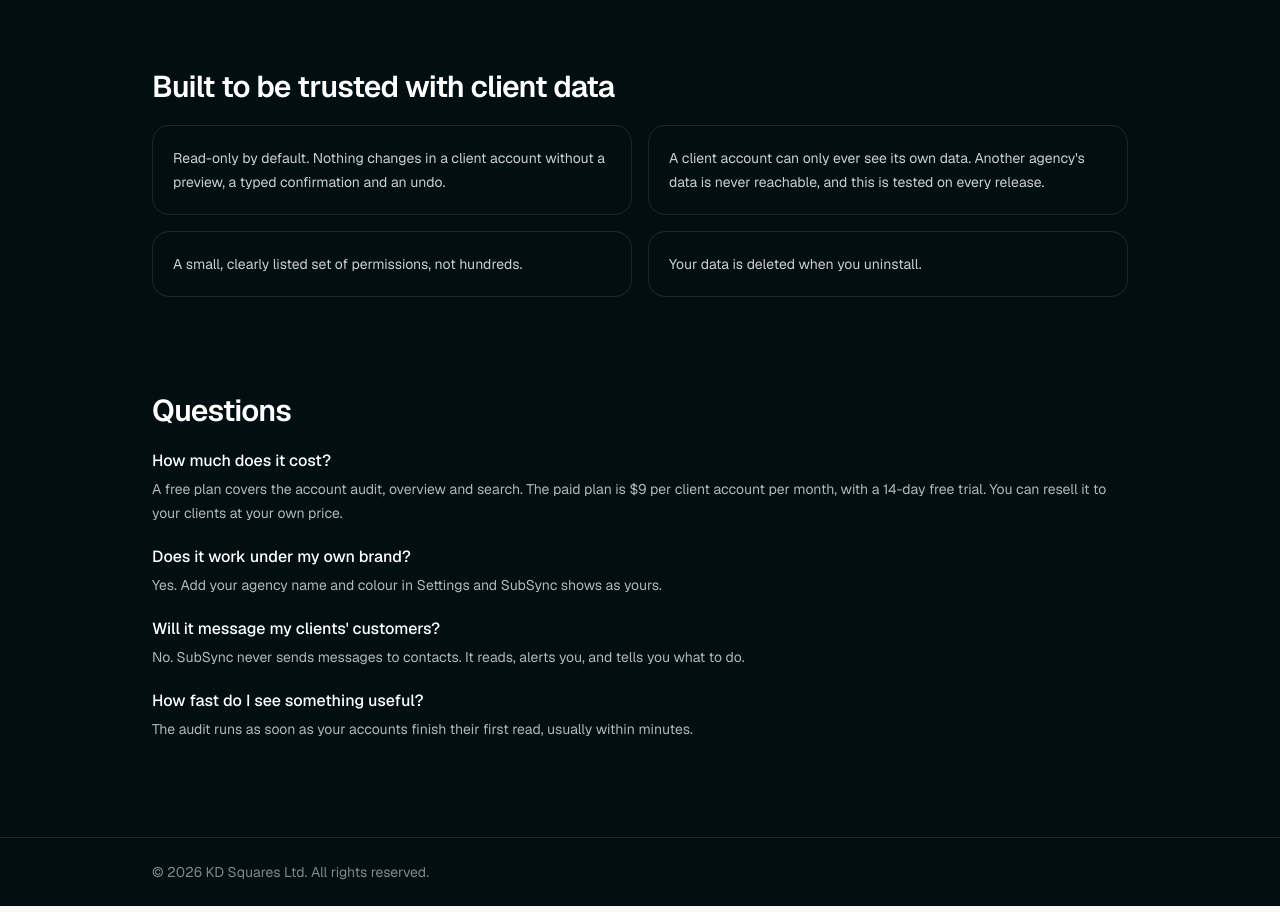
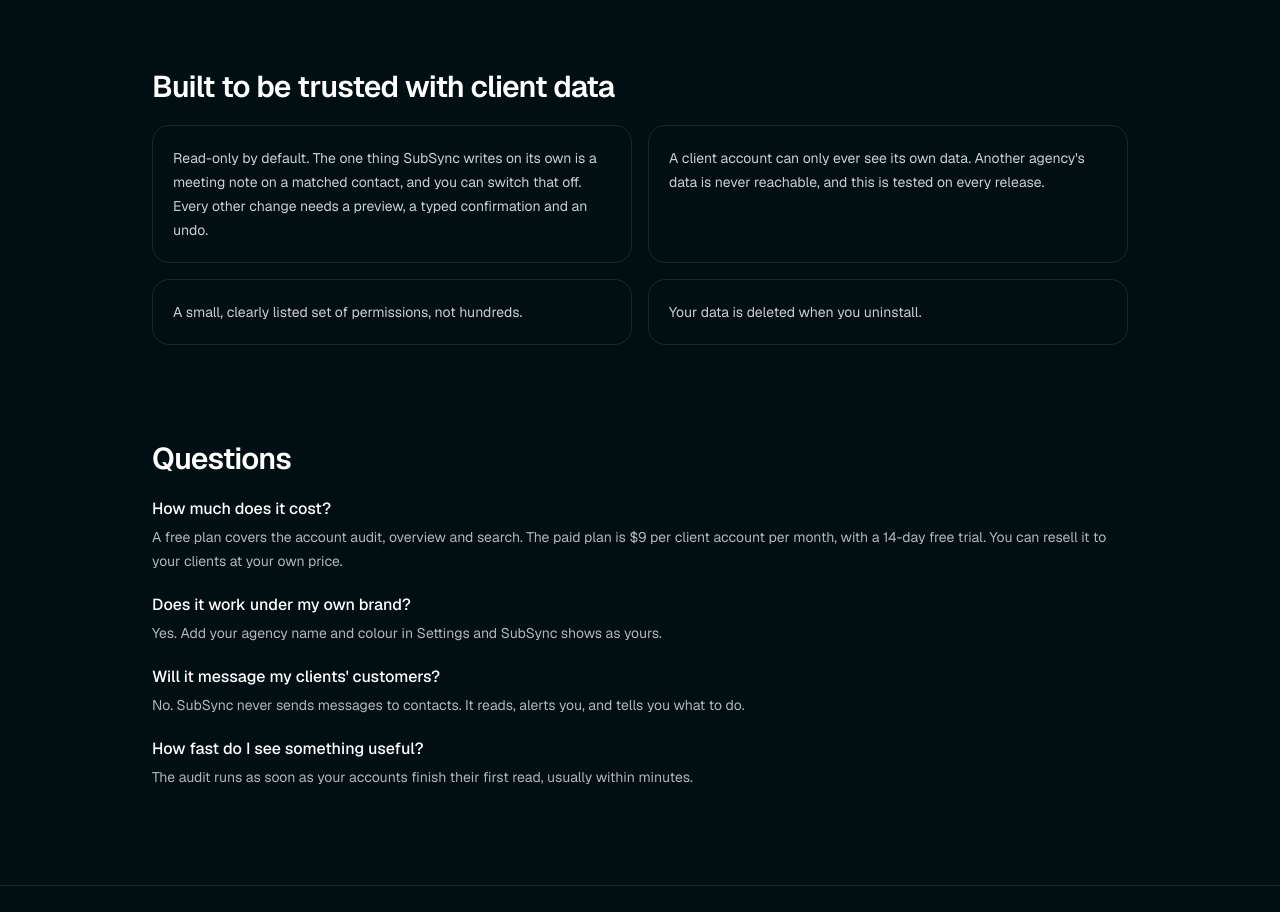
Before and after one commit to King-Iyene/SubSync, a Next.js app: page / in a window 1280 px wide. Shown: the part 1720-2632 px from the top of the page. Built offline with nearby package versions, Linux system fonts and the light colour scheme.

Commit message:
Honest wording about the meeting-note write; decisions log
Co-Authored-By: Claude Sonnet 5.5 <noreply@anthropic.com>

```diff
--- a/src/app/app/views/help.tsx
+++ b/src/app/app/views/help.tsx
@@ -17,7 +17,7 @@ const WORDS: Array<[string, string]> = [
 ];
 
 const FAQ: Array<[string, string]> = [
-  ["Does SubSync change anything in my accounts?", "No. It only reads data. It never edits, merges or deletes contacts, deals or settings. When it suggests a clean-up (like merging duplicates), you do it in the platform and tell SubSync."],
+  ["Does SubSync change anything in my accounts?", "Almost never. It mostly reads data. The one thing it adds on its own is a note on a contact when a meeting summary arrives from a tool you connected (you can switch this off in Settings). Anything else that changes your data, such as Data cleanup, only happens after a preview and a typed confirmation, and can be undone. SubSync never deletes contacts or deals on its own."],
   ["Who can open it?", "Agency users see every client account. A client account that installs SubSync for itself sees only its own account. A client's staff see a read-only view of their own account only if their agency switches it on."],
   ["Why is a number empty or zero?", "That account has not finished syncing yet, or it genuinely has no data. Step 2 above shows sync progress."],
   ["Why does Today say \"still learning\"?", "Changes are judged against an account's own last week, so a new account needs a few days of history first."],
--- a/src/app/page.tsx
+++ b/src/app/page.tsx
@@ -9,7 +9,7 @@ const outcomes = [
 ];
 
 const trust = [
-  "Read-only by default. Nothing changes in a client account without a preview, a typed confirmation and an undo.",
+  "Read-only by default. The one thing SubSync writes on its own is a meeting note on a matched contact, and you can switch that off. Every other change needs a preview, a typed confirmation and an undo.",
   "A client account can only ever see its own data. Another agency's data is never reachable, and this is tested on every release.",
   "A small, clearly listed set of permissions, not hundreds.",
   "Your data is deleted when you uninstall.",
```
Also changed, not shown: 1 other file (tests, documents, lock files or other folders).
